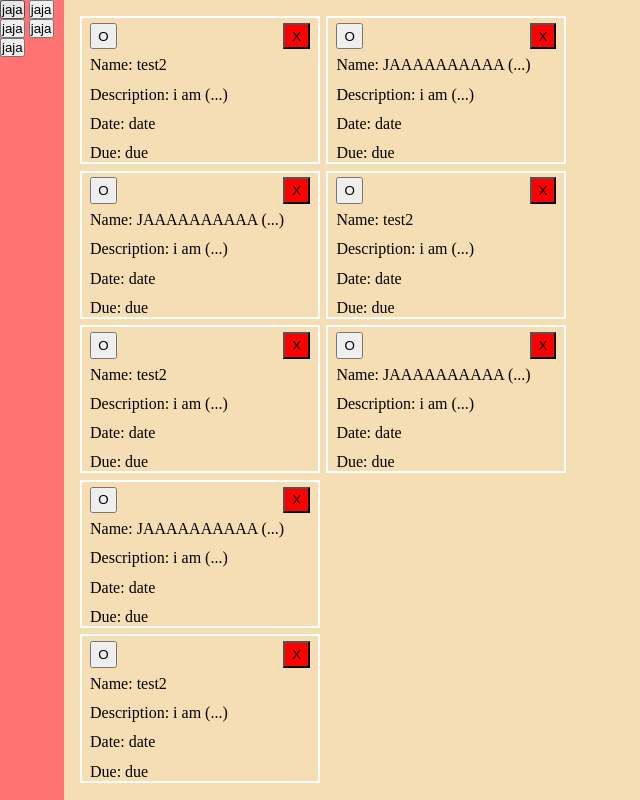
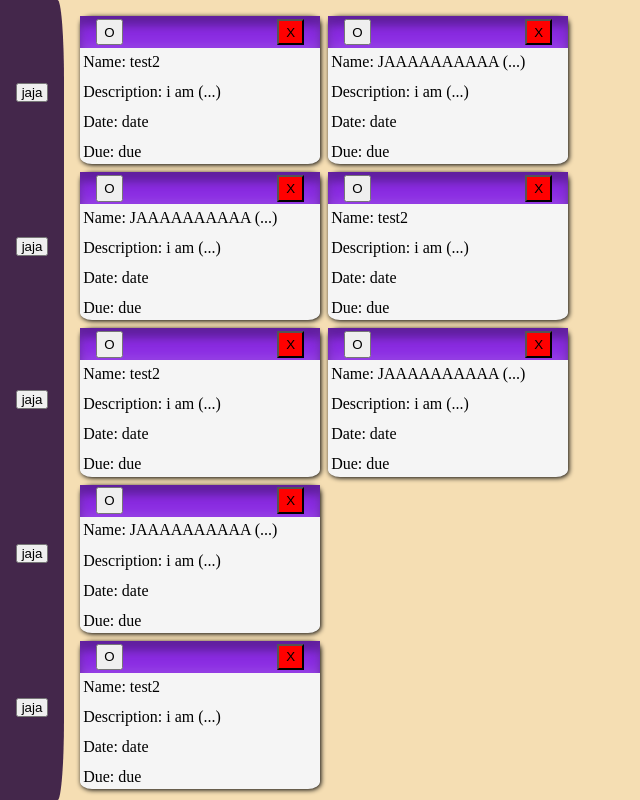
Before and after one commit to JuanPedroCasanas/to-do-list, a website built with webpack: page dist/index.html in a window 1280 px wide. Shown: the whole page, without its empty margins (0-640 px from the left). Built offline with nearby package versions, Linux system fonts and the light colour scheme.

Commit message:
Styling changes and some changes to the render funct in other to implement them

```diff
--- a/src/components/renderTask.js
+++ b/src/components/renderTask.js
@@ -9,6 +9,7 @@ export function renderTask(task, parentElem = content, popup = false) {
   const description = document.createElement('div');
   const date = document.createElement('div');
   const due = document.createElement('div');
+  const buttons = document.createElement('div');
   const deleteBtn = (() => {
     if (!popup) {
       return createButton('X', 'deleteBtn', () => { task.delete });
@@ -20,7 +21,7 @@ export function renderTask(task, parentElem = content, popup = false) {
     if (!popup) {
       return createButton('O', 'amplifyBtn', () => { task.open });
     } else {
-      return createButton('E', 'editBtn', () => { task.edit });
+      return createButton('Edit task', 'editBtn', () => { task.edit });
     }
   })();
 
@@ -28,12 +29,18 @@ export function renderTask(task, parentElem = content, popup = false) {
   description.textContent = hideOverflow(`Description: ${task.description}`, 17);
   date.textContent = `Date: ${task.date}`;
   due.textContent = `Due: ${task.due}`;
-  hideOverflow(name.textContent);
 
   if (popup) {
+    name.textContent = `Name: ${task.name}`;
+    description.textContent = `Description: ${task.description}`;
+    date.textContent = `Date: ${task.date}`;
+    due.textContent = `Due: ${task.due}`;
     taskItem.classList.add('taskPopup');
+    deleteBtn.id = 'deleteBtnPopup';
     deleteBtn.addEventListener('click', () => { closePopup() })
+    buttons.classList.add('tButtonsPopup');
   }
+  buttons.classList.add('tButtons');
   taskItem.classList.add('taskItem');
   taskItem.id = task.name;
   name.classList.add('tName');
@@ -41,11 +48,22 @@ export function renderTask(task, parentElem = content, popup = false) {
   date.classList.add('tDate');
   due.classList.add('tDue');
 
-  taskItem.appendChild(extraBtn);
-  taskItem.appendChild(deleteBtn);
-  taskItem.appendChild(name);
-  taskItem.appendChild(description);
-  taskItem.appendChild(date);
-  taskItem.appendChild(due);
+  buttons.appendChild(extraBtn);
+  buttons.appendChild(deleteBtn);
+
+  if (popup) {
+    taskItem.appendChild(name);
+    taskItem.appendChild(description);
+    taskItem.appendChild(date);
+    taskItem.appendChild(due);
+    taskItem.appendChild(buttons);
+  } else {
+    taskItem.appendChild(buttons);
+    taskItem.appendChild(name);
+    taskItem.appendChild(description);
+    taskItem.appendChild(date);
+    taskItem.appendChild(due);
+  }
+
   parentElem.appendChild(taskItem);
 }
--- a/src/style.css
+++ b/src/style.css
@@ -15,68 +15,85 @@ body {
   width: 100%;
   height: 100%;
   padding: 0em;
+  overflow-y: hidden;
+  background-color: wheat;
 }
 
 #navbar {
-  background-color: rgba(255, 0, 0, 0.548);
+  color: rgba(0, 0, 0, 0);
+  background-color: rgb(68, 39, 75);
+  border-radius: 0% 10% 10% 0%;
+  transition: 0.5s;
+  display: flex;
+  flex-direction: column;
+  padding: 1em;
+  justify-content: space-around;
+  width: 1%;
+}
+
+#navbar:hover {
+  background-color: rgb(68, 39, 75);
+  color: black;
+  border-radius: 0% 10% 10% 0%;
+  transition: 0.5s;
+  display: flex;
+  flex-direction: column;
+  padding: 1em;
+  justify-content: space-around;
+  width: 50%;
+}
+
+button {
+  color: inherit;
 }
 
 #content {
   padding: 1em;
-  overflow: scroll;
   display: grid;
   grid-auto-flow: column;
   grid-auto-columns: 15em;
   grid-template-rows: repeat(5, 19.3%);
-  grid-gap: 0.4em;
+  grid-gap: 0.5em;
   background-color: wheat;
+  background-size: cover
 }
 
 .taskItem {
   display: grid;
-  grid-template-columns: 1fr 1fr;
+  grid-template-columns: 1fr;
   grid-template-rows: 2em repeat(3, 1fr);
   grid-row-gap: 0.1em;
-  grid-template-areas:
-    "btn1 btn2"
-    "name name"
-    "desc desc"
-    "date date"
-    "due due";
-  border: solid 2px white;
-  padding: 0.3em 0.5em 0em 0.5em;
   text-justify: distribute;
+  background-color: whitesmoke;
+  border-radius: 5%;
+  box-shadow: black 1px 1px 5px;
+}
+
+.tButtons {
+  display: grid;
+  grid-template-columns: 1fr 1fr;
+  background-color: blueviolet;
+  padding: 0em 1em 0em 1em;
+  align-content: center;
+  box-shadow: inset 0px 10px 10px rgba(55, 18, 90, 0.507),
+    inset 0px -5px 10px rgba(255, 255, 255, 0.1);
 }
 
 #amplifyBtn {
-  grid-area: btn1;
   width: 2em;
   height: 2em;
   justify-self: left;
 }
 
-#deleteBtn{
-  grid-area: btn2;
+#deleteBtn {
   background-color: red;
   width: 2em;
   height: 2em;
   justify-self: right;
 }
 
-.tName{
-  grid-area: name;
-}
-
-.tDesc{
-  grid-area: desc;
-}
-
-.tDate{
-  grid-area: date;
-}
-
-.tDue{
-  grid-area: due;
+.tDate, .tDue, .tName, .tDesc {
+  margin: 0.2em;
 }
 
 .popupBg {
@@ -91,21 +108,41 @@ body {
 
 .popup {
   display: inherit;
-  background-color: black;
-  color: white;
+  background-color: whitesmoke;
   height: 40em;
   width: 40em;
   justify-content: stretch;
   justify-items: center;
   align-items: center;
-  border: white solid 2px;
-  padding: 1em;
+  border: solid purple 1em;
+  border-radius: 5%;
+  padding: 2em;
+  display: grid;
+  grid-template-columns: 1fr;
 }
 
 .taskPopup {
-  display: flex;
-  flex-direction: column;
+  display: grid;
+  grid-template-columns: 1fr;
+  grid-template-rows: repeat(4, 1fr) 4em;
   height: 40em;
   width: 100%;
-  border: none;
+  box-shadow: none;
 }
+
+#closePopupBtn {
+  justify-self: right;
+  background-color: red;
+  width: 2em;
+  height: 2em;
+}
+
+.tButtonsPopup {
+  background-color: whitesmoke;
+  column-gap: 1em;
+  box-shadow: none;
+}
+
+#deleteBtnPopup {
+  background-color: red;
+}
```
